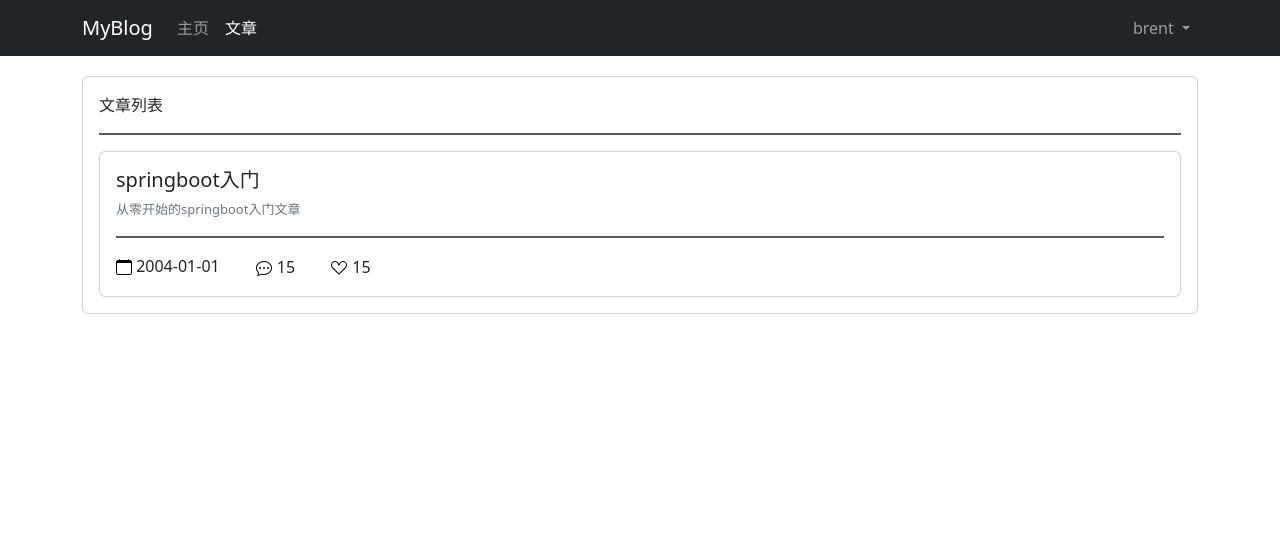
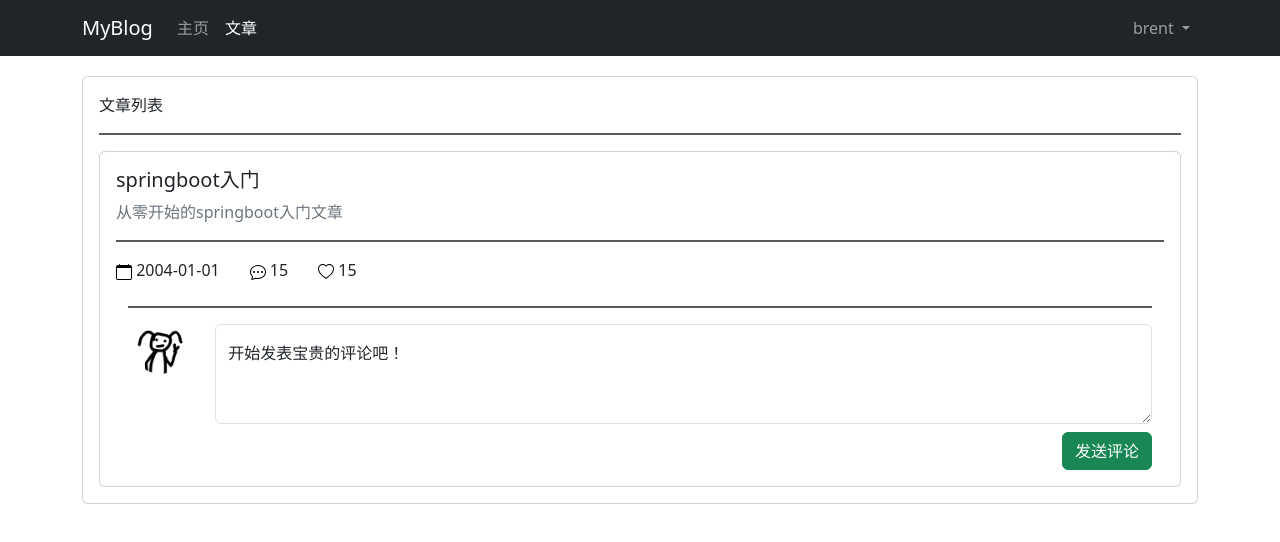
Before and after one commit to br1ent/BlogSystemt, a Vue app in the folder frontendBlogSys/: page /article in a window 1280 px wide. Both pictures are taken after a click on the button 261 px from the left and 266 px from the top of the page. Shown: the top 542 px of the page. Built offline with nearby package versions, Linux system fonts and the light colour scheme.

Commit message:
完善点赞系统，实现评论功能基础框架

```diff
--- a/frontendBlogSys/src/components/ArticleCard.vue
+++ b/frontendBlogSys/src/components/ArticleCard.vue
@@ -1,25 +1,85 @@
 <template>
     <div class="card">
       <div class="card-body">
+        <!-- 标题 -->
         <h5 class="card-title">{{ title }}</h5>
         <p class="card-text text-secondary">{{ descript }}</p>
-        <hr class="border border-dark opacity-75">
+
+        <hr class="border border-dark opacity-75" />
+
+        <!-- 图标区 -->
         <div class="icons">
           <div class="calendar">
-            <img src="../assets/icons/calendar.svg" alt="日期">
+            <img src="../assets/icons/calendar.svg" alt="日期" />
             {{ create_time }}
           </div>
+
           <div class="chat-dots">
-            <button>
-              <img src="../assets/icons/chat-dots.svg" alt="评论">
+            <button class="chat-btn" @click="showComments = !showComments">
+              <img src="../assets/icons/chat-dots.svg" alt="评论" />
             </button>
             {{ chatDotsCount }}
           </div>
+
           <div class="likes">
-            <button @click="handleLike">
-              <img src="../assets/icons/suit-heart.svg" alt="点赞量" v-bind="liked">
+            <button
+              class="like-btn"
+              :class="{ 'text-danger': liked }"
+              @click="handleLike"
+            >
+            <svg
+                xmlns="http://www.w3.org/2000/svg"
+                width="16" height="16"
+                fill="currentColor" viewBox="0 0 16 16" class="heart"
+            >
+            <path
+                d="m8 2.748-.717-.737C5.6.281 2.514.878 1.4 3.053c-.523 1.023-.641 2.5.314 4.385.92 1.815 2.834 3.989 6.286 6.357 3.452-2.368 5.365-4.542 6.286-6.357.955-1.886.838-3.362.314-4.385C13.486.878 10.4.28 8.717 2.01zM8 15C-7.333 4.868 3.279-3.04 7.824 1.143q.09.083.176.171a3 3 0 0 1 .176-.17C12.72-3.042 23.333 4.867 8 15"
+            />
+            </svg>
             </button>
             {{ likesCount }}
+          </div>
+        </div>
+
+        <!-- 评论区 -->
+        <div class="container text-center mt-4" v-if="showComments">
+            <hr class="border border-dark opacity-75" />
+            <div class="row">
+                <div class="col-1">
+                <img
+                    id="user-photo"
+                    class="img-fluid rounded-circle"
+                    src="../assets/images/photo.jpg"
+                    alt="用户头像"
+                />
+            </div>
+
+            <div class="col-11">
+              <div class="form-floating">
+                <textarea
+                  id="floatingTextarea2"
+                  v-model="commentText"
+                  class="form-control"
+                  placeholder="Leave a comment here"
+                  style="height: 100px"
+                ></textarea>
+                <label for="floatingTextarea2">
+                  开始发表宝贵的评论吧！
+                </label>
+              </div>
+            </div>
+          </div>
+
+          <div class="row mt-2">
+            <div class="col-12 text-end">
+              <button
+                type="button"
+                class="btn btn-success"
+                @click="sendComment"
+              >
+                发送评论
+              </button>
+            </div>
           </div>
         </div>
       </div>
@@ -27,47 +87,42 @@
 </template>
 
 <script setup>
-import { reactive, ref } from 'vue'
+import { ref } from 'vue'
 
-const title = ref("springboot入门");
-const descript = ref("从零开始的springboot入门文章");
-const create_time = ref("2004-01-01");
-let chatDotsCount = ref(15);
-let likesCount = ref(15)
-let liked = false;
+const title = ref('springboot入门');
+const descript = ref('从零开始的springboot入门文章');
+const create_time = ref('2004-01-01');
 
+const chatDotsCount = ref(15);
+const likesCount = ref(15);
+const liked = ref(false);
+
+const showComments = ref(false);
+
+const commentText = ref('');
 
 const handleLike = () => {
-    if (likesCount.value > 0) {
-        if (liked) {
-            likesCount.value -- ;
-            liked = false;
-        } else {
-            likesCount.value ++ ;
-            liked = true;
-        }
-    } else if (likesCount.value === 0) {
-        likesCount.value ++ ;
-        liked = true;
-    }
+    liked.value = !liked.value ;
+    liked.value ? likesCount.value ++ : likesCount.value -- ;
 }
-
 </script>
 
 <style scoped>
-div.icons {
-  display: flex;
-  gap: 30px;
-  margin-top: 10px;
+.icons {
+    display: flex;
+    gap: 30px;
+    margin-top: 10px;
 }
 
-p.text-secondary {
-  font-size: 13px;
+.chat-btn, .like-btn {
+    border: none;
+    background: none;
+    padding: 0;
 }
 
-button {
-  border: none;
-  background-color: white;
-  width: 23px;
+#user-photo {
+    width: 50px;
+    height: 50px;
+    object-fit: cover;
 }
 </style>
```
Also changed, not shown: frontendBlogSys/src/assets/images/photo.jpg (added).
